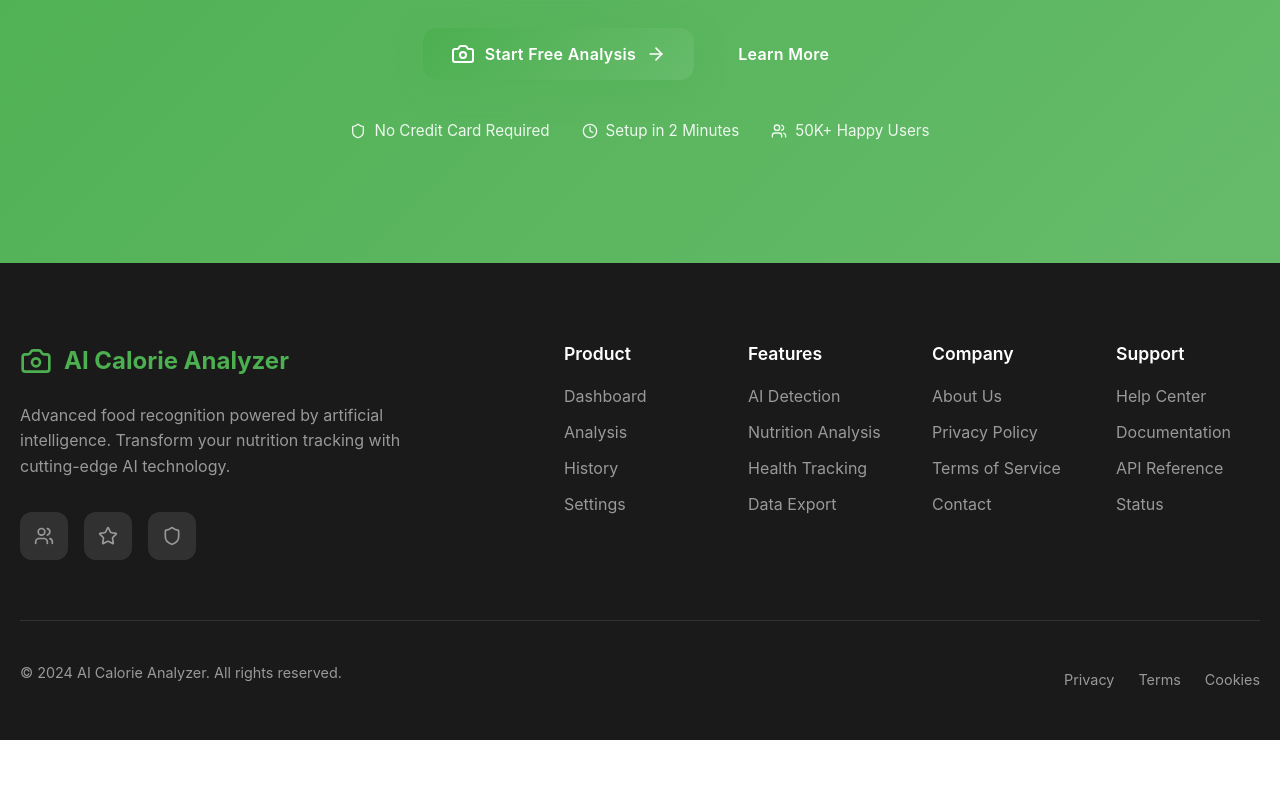
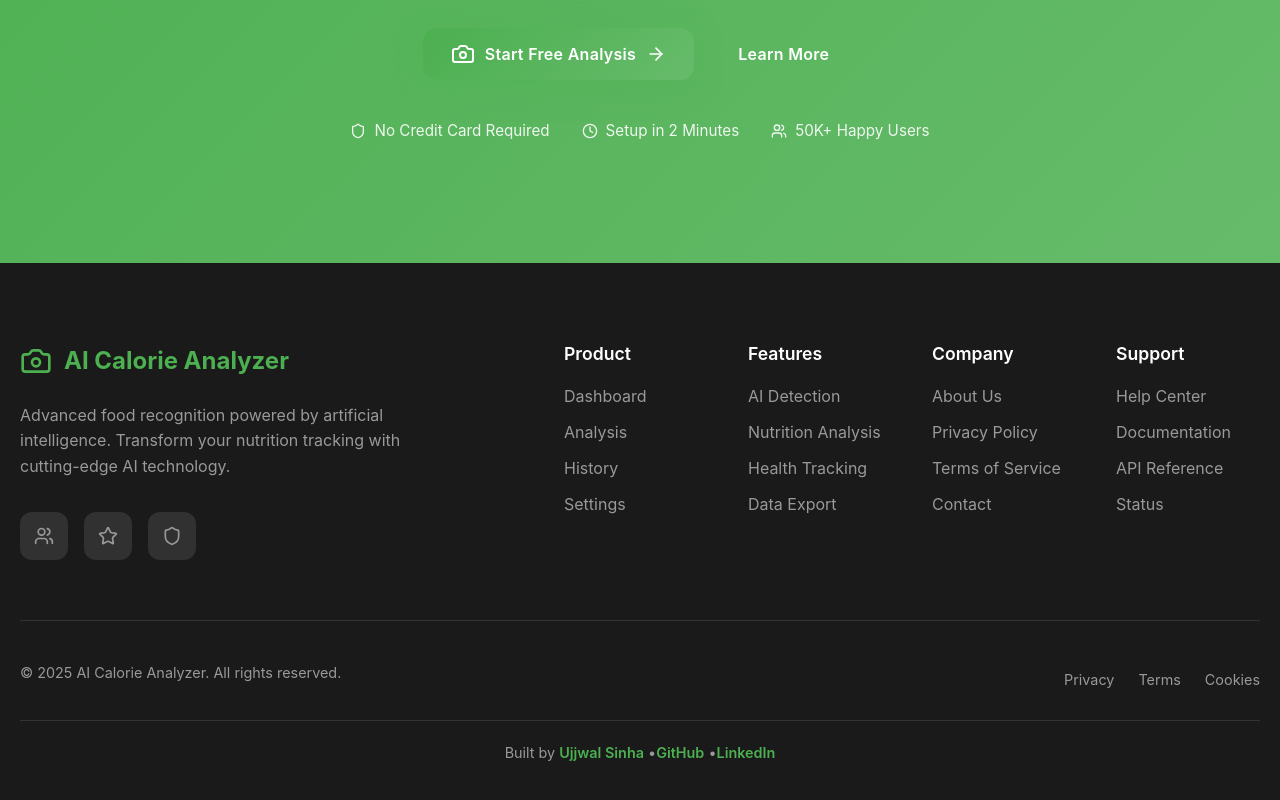
Before and after one commit to Ujjwal-sinha/AlCalorieApp, a React (Vite) app in the folder food-analyzer-frontend/: page / in a window 1280 px wide. Shown: the part 6153-6953 px from the top of the page. Before the commit the page ends 6893 px from the top, so only its background shows below. Built offline with nearby package versions, Linux system fonts and the light colour scheme; no server answers.

Commit message:
footer fix

```diff
--- a/food-analyzer-frontend/src/pages/About.css
+++ b/food-analyzer-frontend/src/pages/About.css
@@ -344,6 +344,26 @@
   text-decoration: underline;
 }
 
+.about-footer .footer-info p:last-child {
+  margin-top: 12px;
+  font-size: 0.95rem;
+  color: #4caf50;
+  font-weight: 500;
+}
+
+.about-footer .footer-info a {
+  color: #4caf50;
+  text-decoration: none;
+  font-weight: 600;
+  transition: all 0.3s ease;
+  margin: 0 4px;
+}
+
+.about-footer .footer-info a:hover {
+  color: #45a049;
+  text-decoration: underline;
+}
+
 /* Responsive Design */
 @media (max-width: 768px) {
   .about-content {
--- a/food-analyzer-frontend/src/pages/About.tsx
+++ b/food-analyzer-frontend/src/pages/About.tsx
@@ -171,8 +171,12 @@
               <p>Powered by advanced artificial intelligence</p>
             </div>
             <div className="footer-info">
-              <p>&copy; 2024 AI Calorie Analyzer. All rights reserved.</p>
+              <p>&copy; 2025 AI Calorie Analyzer. All rights reserved.</p>
               <p>Made with ❤️ for better nutrition tracking</p>
+              <p>Built by <a href="https://github.com/Ujjwal-sinha" target="_blank" rel="noopener noreferrer">Ujjwal Sinha</a> •
+                <a href="https://github.com/Ujjwal-sinha" target="_blank" rel="noopener noreferrer">GitHub</a> •
+                <a href="https://www.linkedin.com/in/sinhaujjwal01/" target="_blank" rel="noopener noreferrer">LinkedIn</a>
+              </p>
             </div>
           </div>
         </div>
--- a/food-analyzer-frontend/src/pages/LandingPage.css
+++ b/food-analyzer-frontend/src/pages/LandingPage.css
@@ -1537,6 +1537,32 @@
   color: #4caf50;
 }
 
+.footer-developer {
+  margin-top: 20px;
+  text-align: center;
+  color: #999999;
+  font-size: 0.9rem;
+  border-top: 1px solid #333333;
+  padding-top: 20px;
+}
+
+.footer-developer p {
+  margin: 0;
+  line-height: 1.6;
+}
+
+.footer-developer a {
+  color: #4caf50;
+  text-decoration: none;
+  transition: color 0.3s ease;
+  font-weight: 600;
+}
+
+.footer-developer a:hover {
+  color: #45a049;
+  text-decoration: underline;
+}
+
 /* Floating Health Cards */
 .floating-health-cards {
   position: absolute;
--- a/food-analyzer-frontend/src/pages/LandingPage.tsx
+++ b/food-analyzer-frontend/src/pages/LandingPage.tsx
@@ -703,12 +703,18 @@
 
           <div className="footer-bottom">
             <div className="footer-bottom-content">
-              <p>&copy; 2024 AI Calorie Analyzer. All rights reserved.</p>
+              <p>&copy; 2025 AI Calorie Analyzer. All rights reserved.</p>
               <div className="footer-bottom-links">
                 <Link to="/about">Privacy</Link>
                 <Link to="/about">Terms</Link>
                 <Link to="/about">Cookies</Link>
               </div>
+            </div>
+            <div className="footer-developer">
+              <p>Built by <a href="https://github.com/Ujjwal-sinha" target="_blank" rel="noopener noreferrer">Ujjwal Sinha</a> •
+                <a href="https://github.com/Ujjwal-sinha" target="_blank" rel="noopener noreferrer">GitHub</a> •
+                <a href="https://www.linkedin.com/in/sinhaujjwal01/" target="_blank" rel="noopener noreferrer">LinkedIn</a>
+              </p>
             </div>
           </div>
         </div>
```
